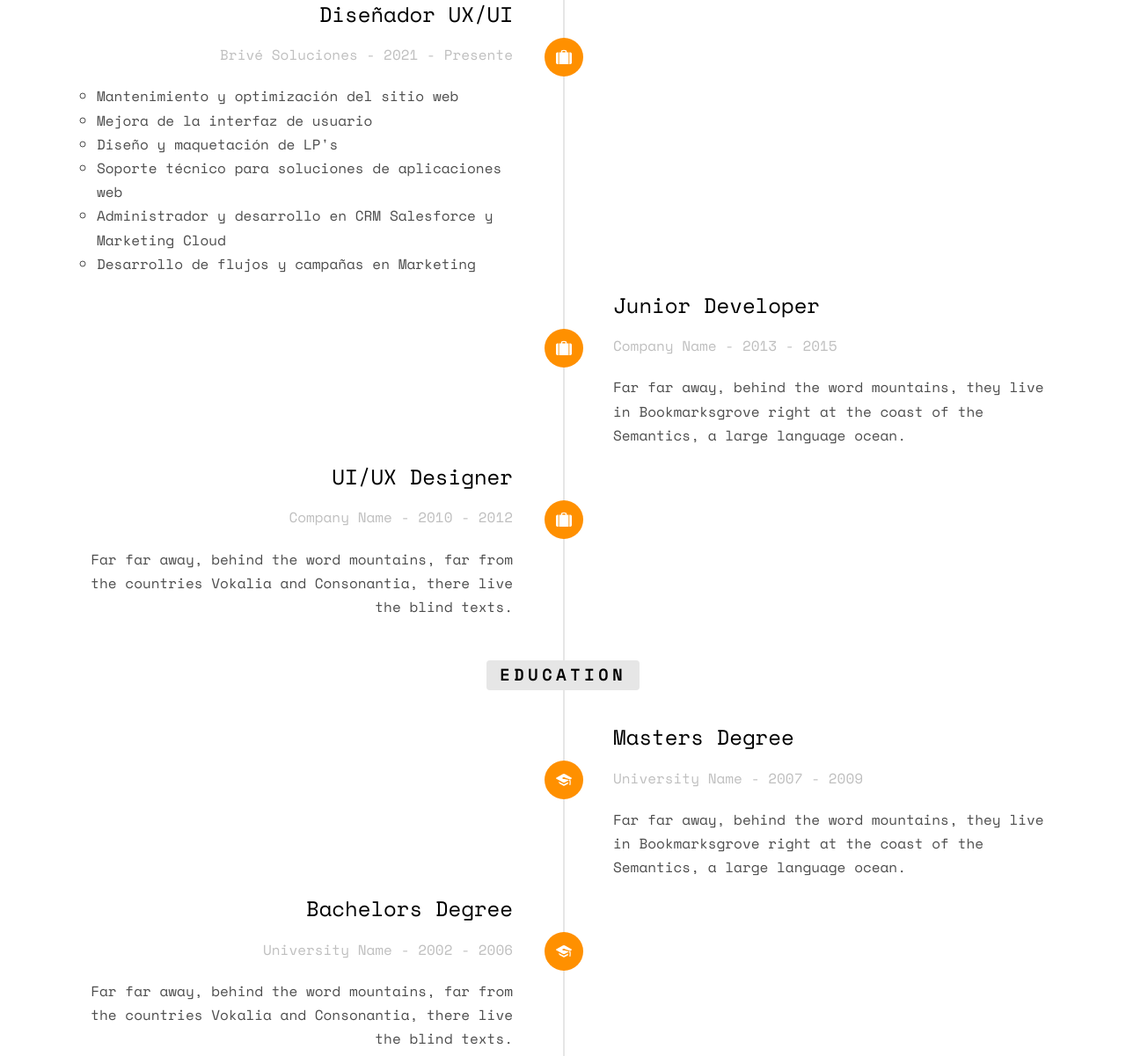
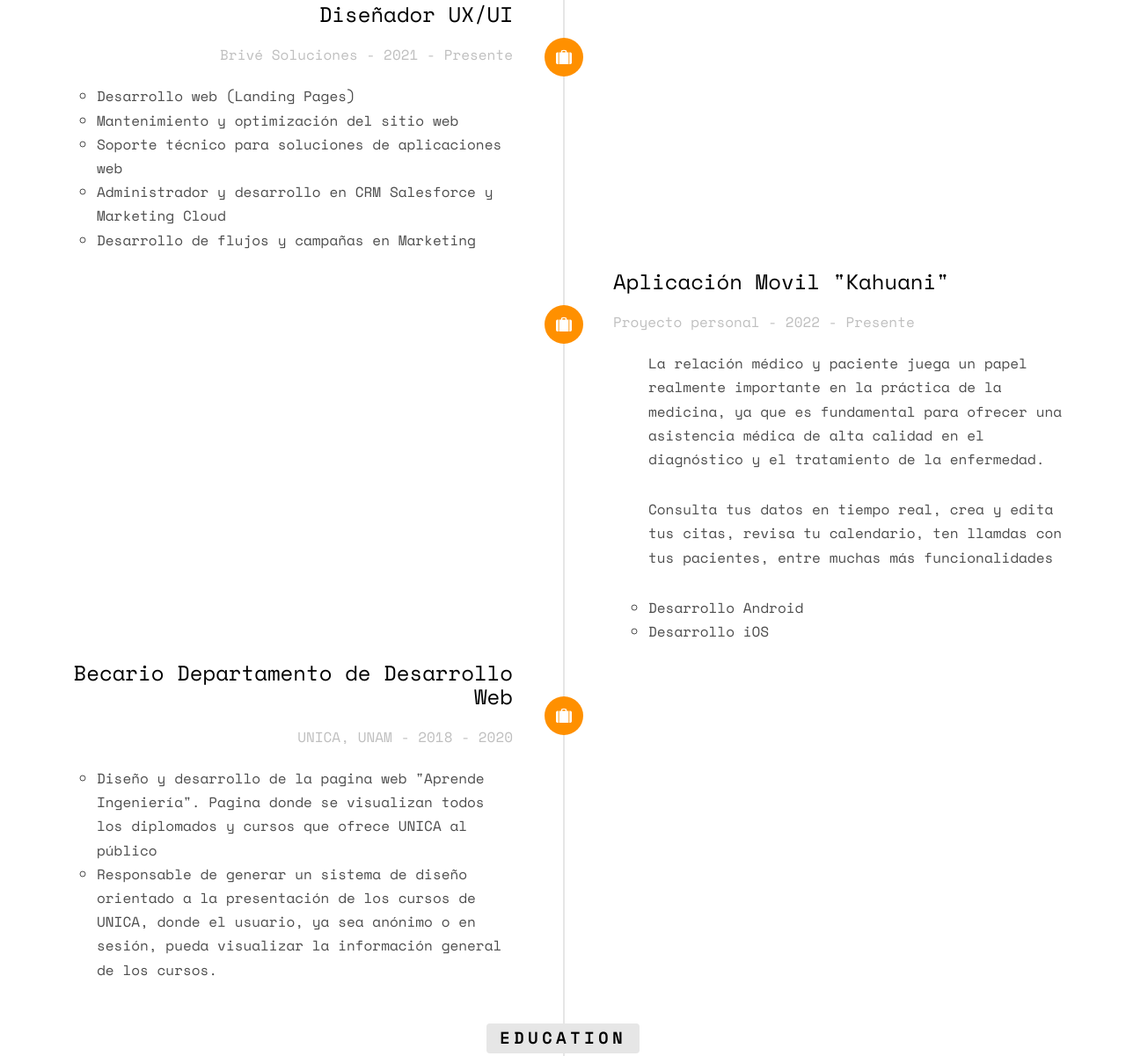
Before and after one commit to PacoJG/pacojg.github.io, a plain HTML site: page index.html in a window 1280 px wide. Shown: the part 2084-3285 px from the top of the page at 88% size. Drawn offline with nearby package versions, Linux system fonts and the light colour scheme; some packages are replaced by stand-ins of ours; no server answers; files whose address does not match are found by name.

Commit message:
Work update 2

```diff
--- a/index.html
+++ b/index.html
@@ -139,9 +139,8 @@
 								<div class="timeline-body">
 									<!--<p>Far far away, behind the word mountains, far from the countries Vokalia and Consonantia, there live the blind texts.</p>-->
 									<ul style="text-align: left;">
+										<li>Desarrollo web (Landing Pages)</li>
 										<li>Mantenimiento y optimización del sitio web</li>
-										<li>Mejora de la interfaz de usuario</li>
-										<li>Diseño y maquetación de LP's</li>
 										<li>Soporte técnico para soluciones de aplicaciones web</li>
 										<li>Administrador y desarrollo en CRM Salesforce y Marketing Cloud</li>
 										<li>Desarrollo de flujos y campañas en Marketing</li>
@@ -153,11 +152,16 @@
 							<div class="timeline-badge"><i class="icon-suitcase"></i></div>
 							<div class="timeline-panel">
 								<div class="timeline-heading">
-									<h3 class="timeline-title">Junior Developer</h3>
-									<span class="company">Company Name - 2013 - 2015</span>
+									<h3 class="timeline-title">Aplicación Movil "Kahuani"</h3>
+									<span class="company">Proyecto personal - 2022 - Presente</span>
 								</div>
 								<div class="timeline-body">
-									<p>Far far away, behind the word mountains, they live in Bookmarksgrove right at the coast of the Semantics, a large language ocean.</p>
+									<ul style="text-align: left;">
+										<p>La relación médico y paciente juega un papel realmente importante en la práctica de la medicina, ya que es fundamental para ofrecer una asistencia médica de alta calidad en el diagnóstico y el tratamiento de la enfermedad.</p>
+										<p>Consulta tus datos en tiempo real, crea y edita tus citas, revisa tu calendario, ten llamdas con tus pacientes, entre muchas más funcionalidades</p>
+										<li>Desarrollo Android</li>
+										<li>Desarrollo iOS</li>
+									</ul>
 								</div>
 							</div>
 						</li>
@@ -165,11 +169,17 @@
 							<div class="timeline-badge"><i class="icon-suitcase"></i></div>
 							<div class="timeline-panel">
 								<div class="timeline-heading">
-									<h3 class="timeline-title">UI/UX Designer</h3>
-									<span class="company">Company Name - 2010 - 2012</span>
+									<h3 class="timeline-title">Becario Departamento de Desarrollo Web</h3>
+									<span class="company">UNICA, UNAM - 2018 - 2020</span>
 								</div>
 								<div class="timeline-body">
-									<p>Far far away, behind the word mountains, far from the countries Vokalia and Consonantia, there live the blind texts.</p>
+									<ul style="text-align: left;">
+										<li>Diseño y desarrollo de la pagina web "Aprende Ingeniería". Pagina donde se
+											visualizan todos los diplomados y cursos que ofrece UNICA al
+											público</li>
+										<li>Responsable de generar un sistema de diseño orientado a la presentación de los cursos de UNICA,
+											donde el usuario, ya sea anónimo o en sesión, pueda visualizar la información general de los cursos.</li>
+									</ul>
 								</div>
 							</div>
 						</li>
```
